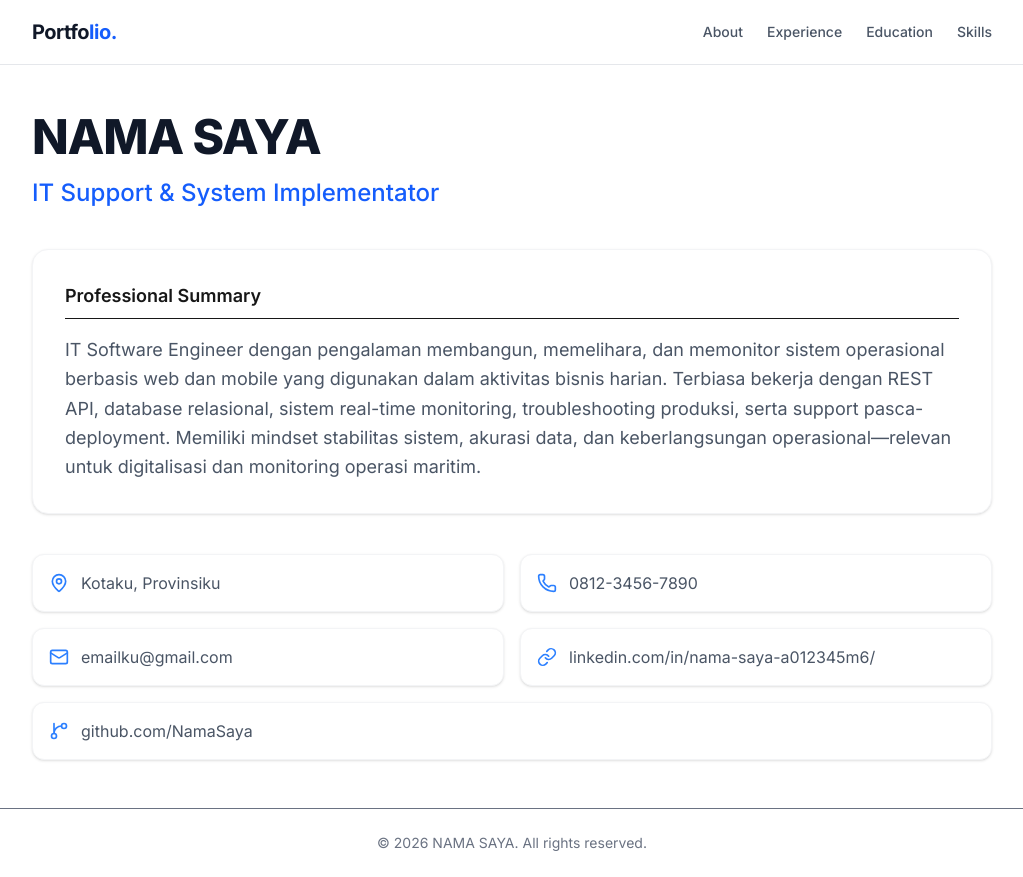
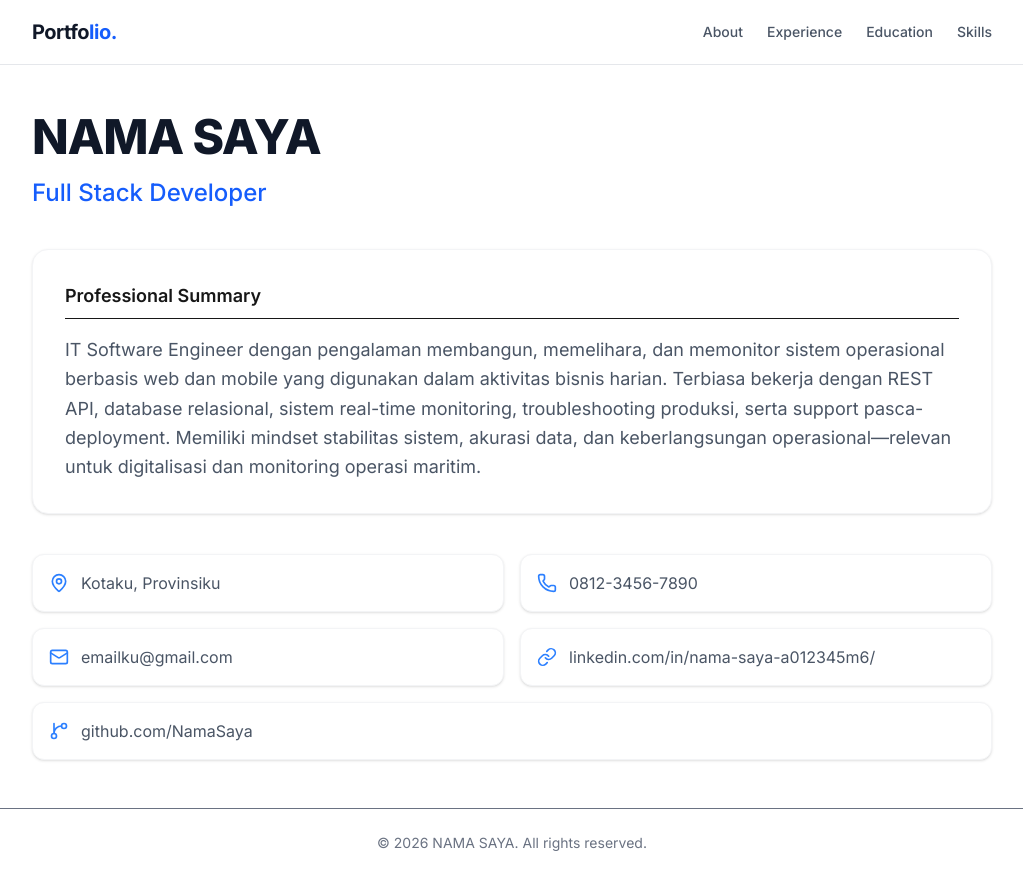
Before and after one commit to SeanAlden/my-portfolio, a Next.js app: page / in a window 1280 px wide. Shown: the whole page, without its empty margins (128-1151 px from the left). Built offline with nearby package versions, Linux system fonts and the light colour scheme.

Commit message:
update portfolio data

```diff
--- a/app/page.tsx
+++ b/app/page.tsx
@@ -74,7 +74,7 @@ export default function Home() {
         <h1 className="text-5xl font-extrabold tracking-tight text-gray-900">
           {personalInfo.name}
         </h1>
-        <h2 className="text-2xl font-medium text-blue-600">IT Support & System Implementator</h2>
+        <h2 className="text-2xl font-medium text-blue-600">Full Stack Developer</h2>
       </header>
 
       <section className="bg-white p-8 rounded-2xl shadow-sm border border-gray-100">
```
